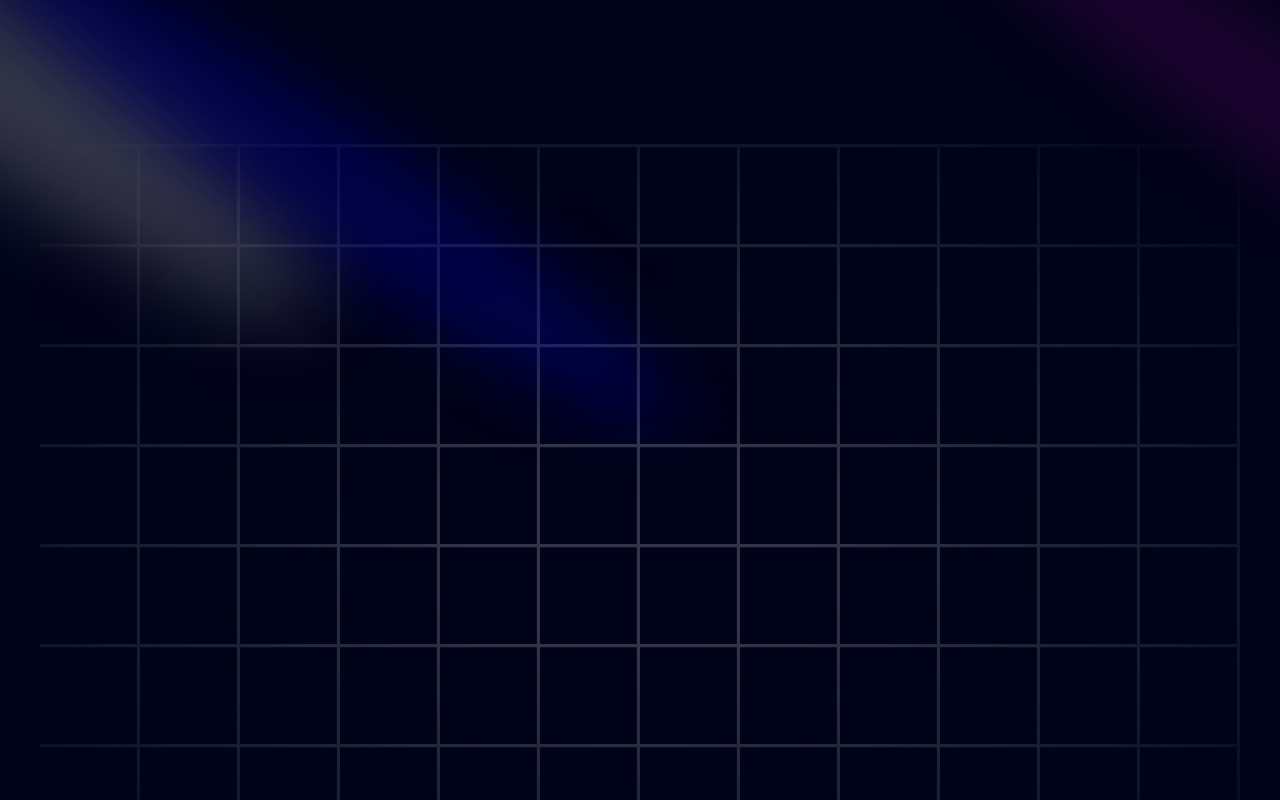
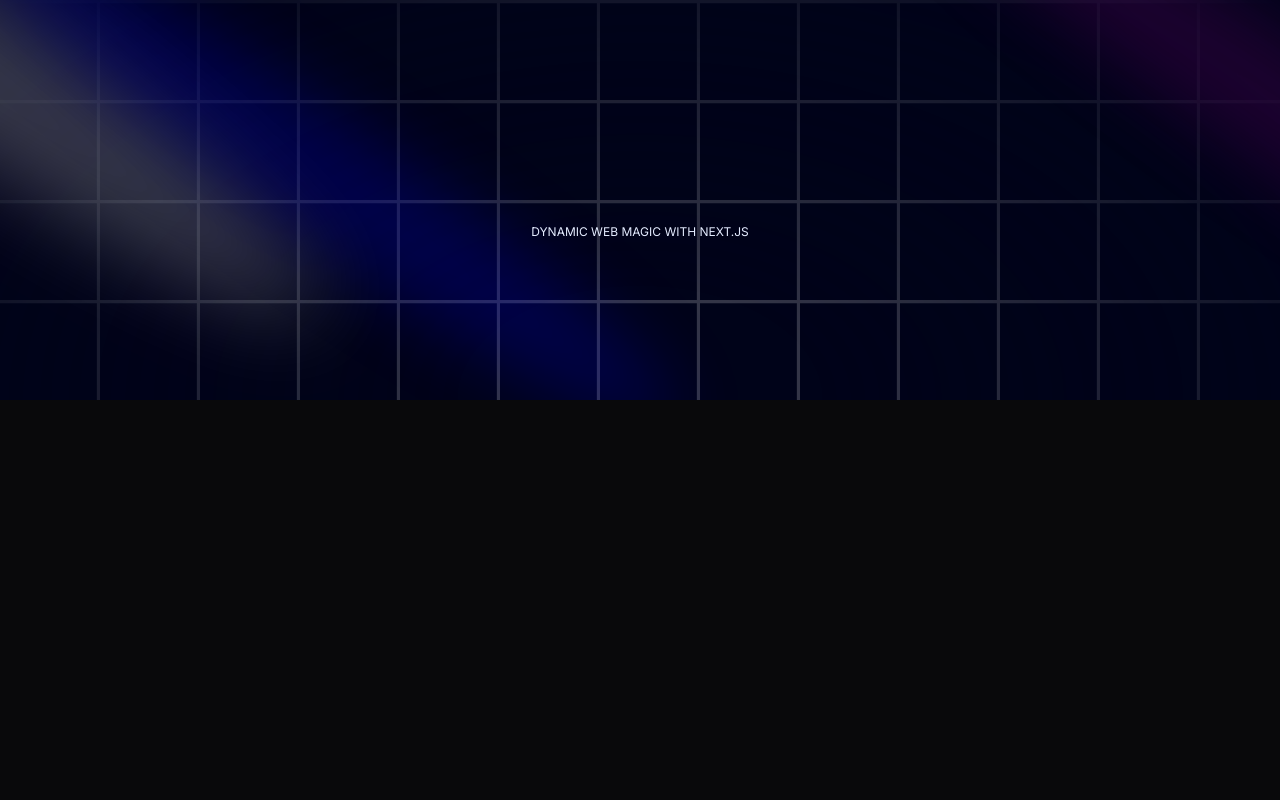
Before and after one commit to Rashedin-063/Exploration-of-Portfolios-2, a Next.js app: page / in a window 1280 px wide. Shown: the top 800 px of the page. Built offline with nearby package versions, Linux system fonts and the light colour scheme.

Commit message:
hydration mismatch solved

```diff
--- a/src/components/Hero.tsx
+++ b/src/components/Hero.tsx
@@ -13,10 +13,23 @@
         <Spotlight className='top-28 left-80 h-[80vh] w-[50vw]' fill='blue' />
       </div>
 
+      {/*
+
+
+      */}
       {/* background */}
-      <div className='h-screen w-full dark:bg-black-100 bg-white  dark:bg-grid-white/[0.2] bg-grid-black/[0.3] relative flex items-center justify-center'>
+      <div className='h-screen w-full dark:bg-black-100 bg-white  dark:bg-grid-white/[0.2] bg-grid-black/[0.3] flex items-center justify-center absolute top-0 left-0'>
         {/* Radial gradient for the container to give a faded look */}
-        <div className='absolute pointer-events-none inset-0 flex items-center justify-center dark:bg-black-100 bg-white [mask-image:radial-gradient(ellipse_at_center,transparent_20%,black)]'> </div>
+        <div className='absolute pointer-events-none inset-0 flex items-center justify-center dark:bg-black-100 bg-white [mask-image:radial-gradient(ellipse_at_center,transparent_20%,black)]'>
+
+        </div>
+      </div>
+
+      {/* hero content */}
+      <div className='flex justify-center relative my-20 z-10'>
+        <div className="max-w-[89vw] md:max-w-2xl lg:max-w-[60vw] flex flex-col items-center justify-center">
+          <h1 className="uppercase text-xs text-center text-blue-100  max-w-80">Dynamic Web Magic with Next.js</h1>
+        </div>
       </div>
     </div>
   );
--- /dev/null
+++ b/src/components/ui/Background.tsx
@@ -0,0 +1,34 @@
+import { useEffect, useState } from 'react';
+
+function Background() {
+  const [isDarkMode, setIsDarkMode] = useState(false);
+
+  useEffect(() => {
+    const savedTheme = localStorage.getItem('theme');
+    setIsDarkMode(
+      savedTheme === 'dark' ||
+        window.matchMedia('(prefers-color-scheme: dark)').matches
+    );
+  }, []);
+
+  return (
+    <div
+      className={`h-screen w-full ${
+        isDarkMode
+          ? 'dark:bg-black-100 bg-grid-white/[0.2]'
+          : 'bg-white bg-grid-black/[0.3]'
+      } flex items-center justify-center absolute top-0 left-0`}
+    >
+      {/* Radial gradient for the container to give a faded look */}
+      <div
+        className='absolute pointer-events-none inset-0 flex items-center justify-center'
+        style={{
+          maskImage:
+            'radial-gradient(ellipse_at_center, transparent 20%, black)',
+        }}
+      ></div>
+    </div>
+  );
+}
+
+export default Background;
--- a/src/providers/provider.tsx
+++ b/src/providers/provider.tsx
@@ -3,9 +3,26 @@
 import * as React from 'react';
 import { ThemeProvider as NextThemesProvider } from 'next-themes';
 
-export function ThemeProvider({
-  children,
-  ...props
-}: React.ComponentProps<typeof NextThemesProvider>) {
-  return <NextThemesProvider {...props}>{children}</NextThemesProvider>;
+export function ThemeProvider({ children }: { children: React.ReactNode }) {
+  const [mounted, setMounted] = React.useState(false);
+
+  // Ensure the theme is only applied after the component has mounted
+  React.useEffect(() => {
+    setMounted(true);
+  }, []);
+
+  if (!mounted) {
+    // Prevents rendering on the server, avoiding hydration mismatches
+    return null;
+  }
+
+  return (
+    <NextThemesProvider
+      attribute='class'
+      defaultTheme='dark'
+      enableSystem={true}
+    >
+      {children}
+    </NextThemesProvider>
+  );
 }
```
